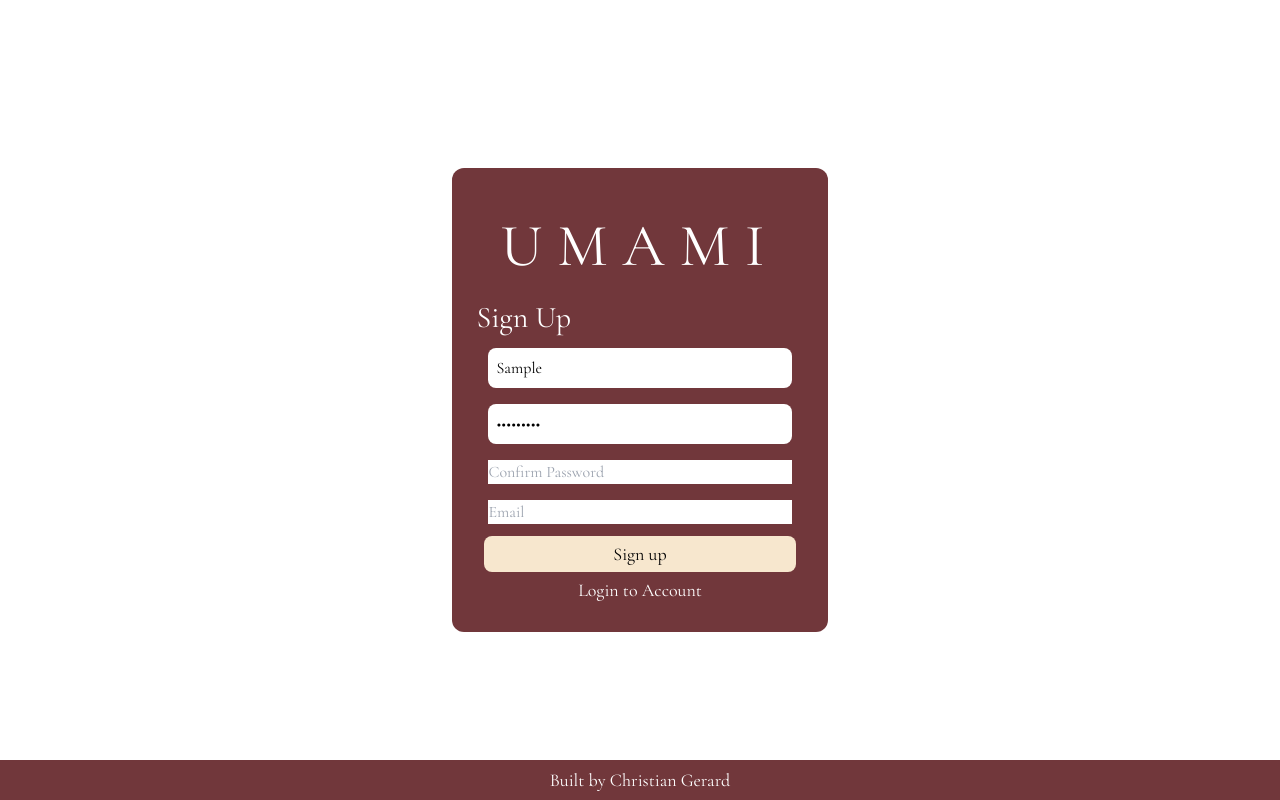
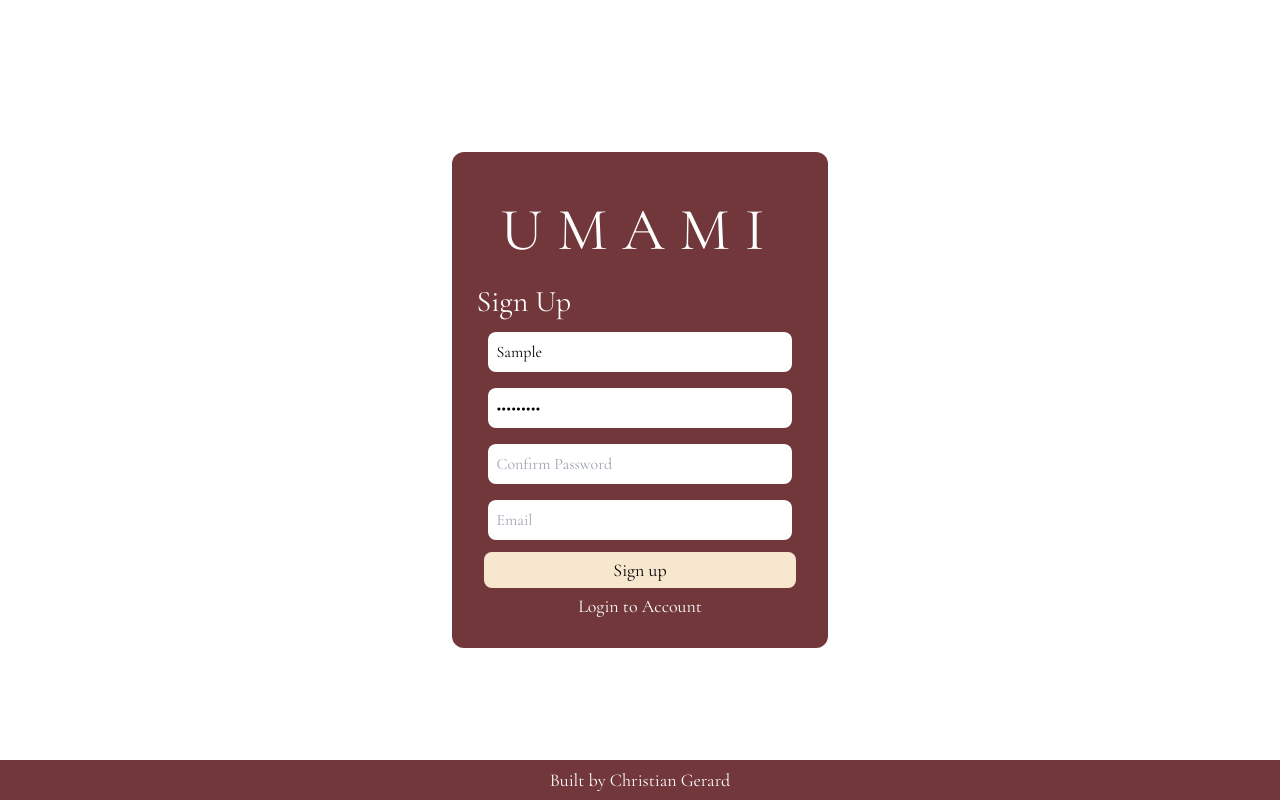
Before and after one commit to christian-gerard/umami-app, a React (Vite) app in the folder client/: page / in a window 1280 px wide. Both pictures are taken after typing "Sample", "Sample123" into the empty fields and a click on the button "Create New Account". Built offline with nearby package versions, Linux system fonts and the light colour scheme; no server answers.

Commit message:
Updating Login + SignUp

```diff
--- a/client/src/components/Auth.jsx
+++ b/client/src/components/Auth.jsx
@@ -130,7 +130,7 @@ function Auth() {
                   onChange={formik.handleChange}
                   onBlur={formik.handleBlur}
                   value={formik.values.confirmPassword}
-                  className="m-2 text-black"
+                  className="m-2 p-2 text-black rounded-lg"
                 />
                 {formik.errors.confirmPassword &&
                   formik.touched.confirmPassword && (
@@ -145,7 +145,7 @@ function Auth() {
                   onChange={formik.handleChange}
                   onBlur={formik.handleBlur}
                   value={formik.values.email}
-                  className="m-2 text-black"
+                  className="m-2 p-2 text-black rounded-lg"
                 />
                 {formik.errors.email && formik.touched.email && (
                   <div className="error-message show">
```
Also changed, not shown: 1 other file (tests, documents, lock files or other folders).
